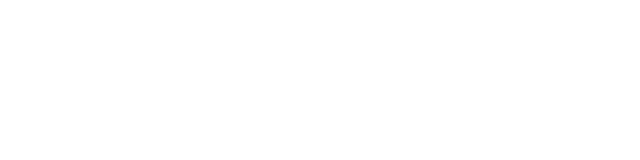
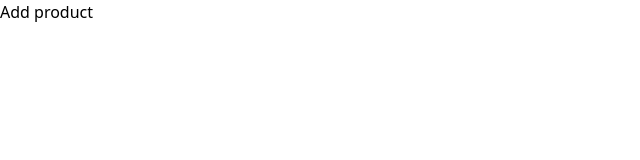
Before and after one commit to ajmal1722/mysql-practice, a React (Vite) app in the folder frontend/: page /admin in a window 1280 px wide. Before the commit this address had no page. Shown: the top 160 px of the page, without its empty margins (0-640 px from the left). Built offline with nearby package versions, Linux system fonts and the light colour scheme; a web font is replaced by a local one.

Commit message:
admin sample setup

```diff
--- a/frontend/src/App.jsx
+++ b/frontend/src/App.jsx
@@ -6,6 +6,7 @@
 import ProductListing from './components/ProductListing';
 import Model from './components/Model';
 import HomePage from './pages/HomePage';
+import AdminPage from './pages/AdminPage';
 
 function App() {
   const [count, setCount] = useState(0)
@@ -14,6 +15,7 @@
     <BrowserRouter>
       <Routes>
         <Route path='/' element={<HomePage />} />
+        <Route path='/admin' element={<AdminPage />} />
       </Routes>
     </BrowserRouter>
   )
--- /dev/null
+++ b/frontend/src/components/Form.jsx
@@ -0,0 +1,36 @@
+import { useState } from "react"
+
+const Form = () => {
+    const [showForm, setShowForm] = useState(true)
+    const [formData, setFormData] = useState({
+        image: '',
+        title: '',
+        description: '',
+        price: ''
+    })
+
+    const handleToggle = () => {
+        setShowForm(prev => !prev)
+    }
+
+    return (
+        <>
+            {showForm ? (
+                <div className="flex justify-center my-16">
+                    <button
+                        onClick={handleToggle}
+                        className="bg-green-500 hover:bg-green-600 px-5 p-2 rounded-md"
+                    >
+                        Add product
+                    </button>
+                </div>
+            ) : (
+                <div>
+                    fomr
+                </div>
+            )}
+        </>
+    )
+}
+
+export default Form
--- /dev/null
+++ b/frontend/src/pages/AdminPage.jsx
@@ -0,0 +1,11 @@
+import Form from "../components/Form"
+
+const AdminPage = () => {
+    return (
+        <>
+            <Form />
+        </>
+    )
+}
+
+export default AdminPage
```
